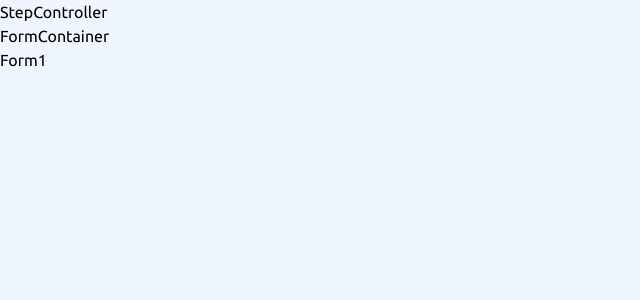
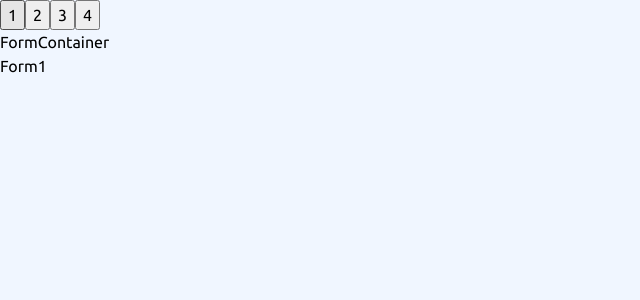
Before and after one commit to Silkiercomet/turbo-disco, a React (Vite) app: page / in a window 1280 px wide. Shown: the top 300 px of the page, without its empty margins (0-640 px from the left). Built offline with nearby package versions, Linux system fonts and the light colour scheme.

Commit message:
step component created

```diff
--- a/src/App.tsx
+++ b/src/App.tsx
@@ -26,7 +26,7 @@ function App() {
   ];
   return (
     <>
-      <StepController />
+      <StepController goToStep={goToStep}/>
       <FormContainer>{formsArray[step]}</FormContainer>
     </>
   );
--- a/src/components/Organisms/StepController.tsx
+++ b/src/components/Organisms/StepController.tsx
@@ -1,8 +1,13 @@
-import React from 'react'
-
-const StepController = () => {
+type Props = {
+  goToStep: (number: number) => void
+}
+const StepController = ({goToStep}: Props) => {
+  const steps = [1,2,3,4]
+  //ask chatgpt why is go to step not a function
   return (
-    <div>StepController</div>
+    <div>
+      {steps.map((e,i) => <button onClick={() => goToStep(i)}>{e}</button>)}
+    </div>
   )
 }
 
--- a/src/hooks/useFormSession.tsx
+++ b/src/hooks/useFormSession.tsx
@@ -50,12 +50,14 @@ export const useFormSession = () => {
   const [step, setStep] = useState(0);
 
   const goToStep = (number : number) => {
+    console.log(number)
     setStep((prev) => {
         if(number >= 0 && number <= 3){
             return number
         }
         return prev
     });
+
   };
   return {
     order,
```
